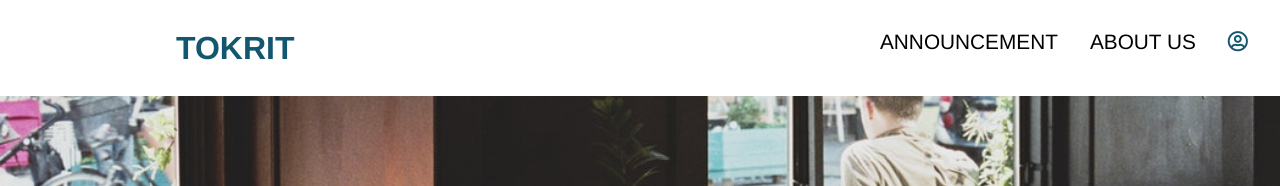
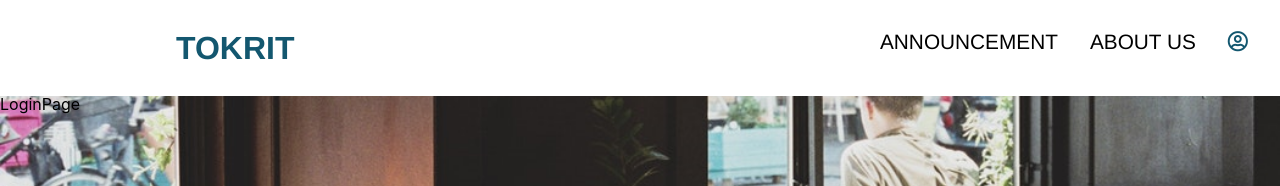
Before and after one commit to tokrit/tokrit, a React (Create React App) app in the folder tokrit/: page /login in a window 1280 px wide. Shown: the top 186 px of the page. Built offline with nearby package versions, Linux system fonts and the light colour scheme; what react-router-redux, redux-freeze would draw is missing.

Commit message:
Update node-sass in package.json.

```diff
--- a/tokrit/package.json
+++ b/tokrit/package.json
@@ -4,6 +4,7 @@
   "private": true,
   "dependencies": {
     "bootstrap": "^4.3.1",
+    "node-sass": "^4.11.0",
     "react": "^16.8.4",
     "react-dom": "^16.8.3",
     "react-redux": "^6.0.1",
--- a/tokrit/src/App.js
+++ b/tokrit/src/App.js
@@ -5,12 +5,13 @@ import Home from './js/HomePage/Home';
 import About from './js/AboutUs/About';
 import Announcement from './js/Announcement/Announcement';
 import Navigation from './js/NavigationBar/Navigation';
+import LoginPage from './js/LoginPage/LoginPage';
 
-import './css/Home.css';
-import './css/About.css';
-import './css/Announcement.css'
-import './css/Home.css'
-import './css/Navigation.css'
+import './scss/Home.scss';
+import './scss/About.scss';
+import './scss/Announcement.scss'
+import './scss/Home.scss'
+import './scss/Navigation.scss'
 
 class App extends Component {
   render() {
@@ -19,9 +20,10 @@ class App extends Component {
         <div className="main-cover">
           <Navigation />
           <Switch>
-            <Route path = "/" component = {Home} exact/>
+            <Route path="/login" component={LoginPage} />
             <Route path = "/announcement" component = {Announcement} />
             <Route path = "/about" component = {About} />
+            <Route path = "/" component = {Home} exact/>
           </Switch>
         </div>
       </BrowserRouter>
--- /dev/null
+++ b/tokrit/src/js/LoginPage/LoginPage.js
@@ -0,0 +1,13 @@
+import React, { Component } from 'react'
+
+class LoginPage extends Component {
+  render() {
+    return (
+      <div>
+        LoginPage
+      </div>
+    );
+  }
+}
+
+export default LoginPage;
```
Also changed, not shown: tokrit/src/App.scss (added), tokrit/src/css/Announcement.css (deleted), tokrit/src/scss/About.scss (added), tokrit/src/scss/Announcement.scss (added), tokrit/src/scss/Home.scss (renamed from tokrit/src/css/Home.css), tokrit/src/scss/Navigation.scss (renamed from tokrit/src/css/Navigation.css), 2 other files (tests, documents, lock files or other folders).
